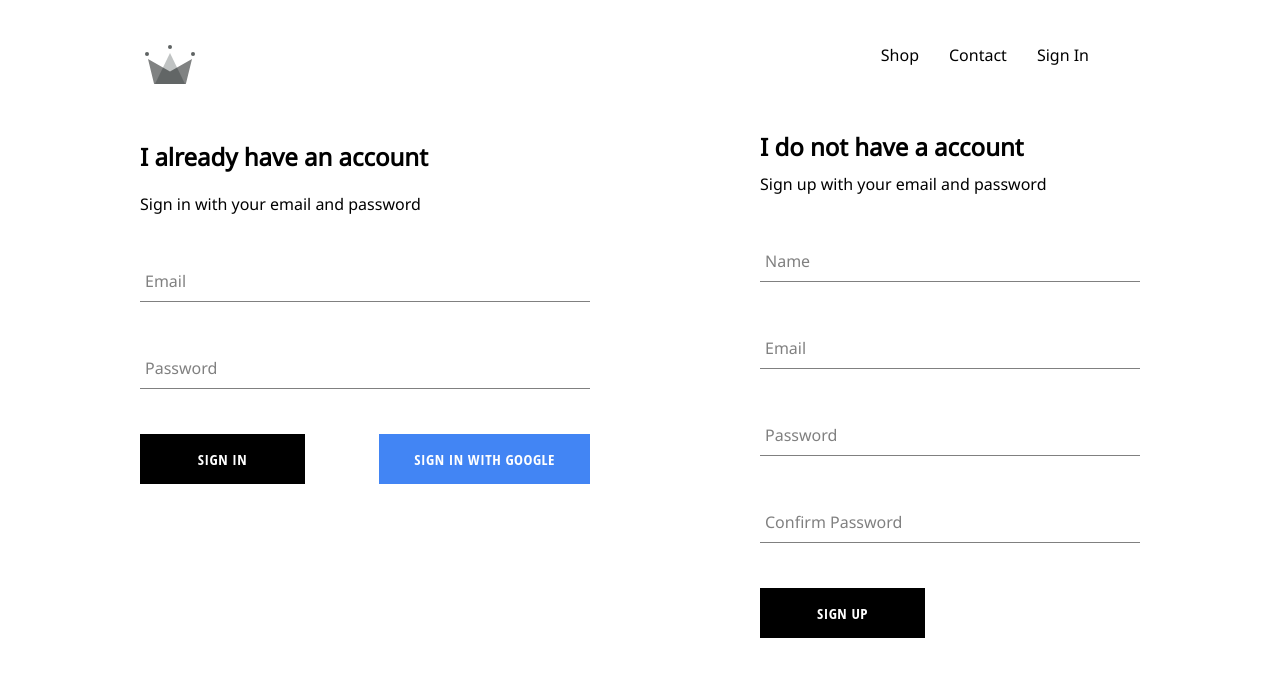
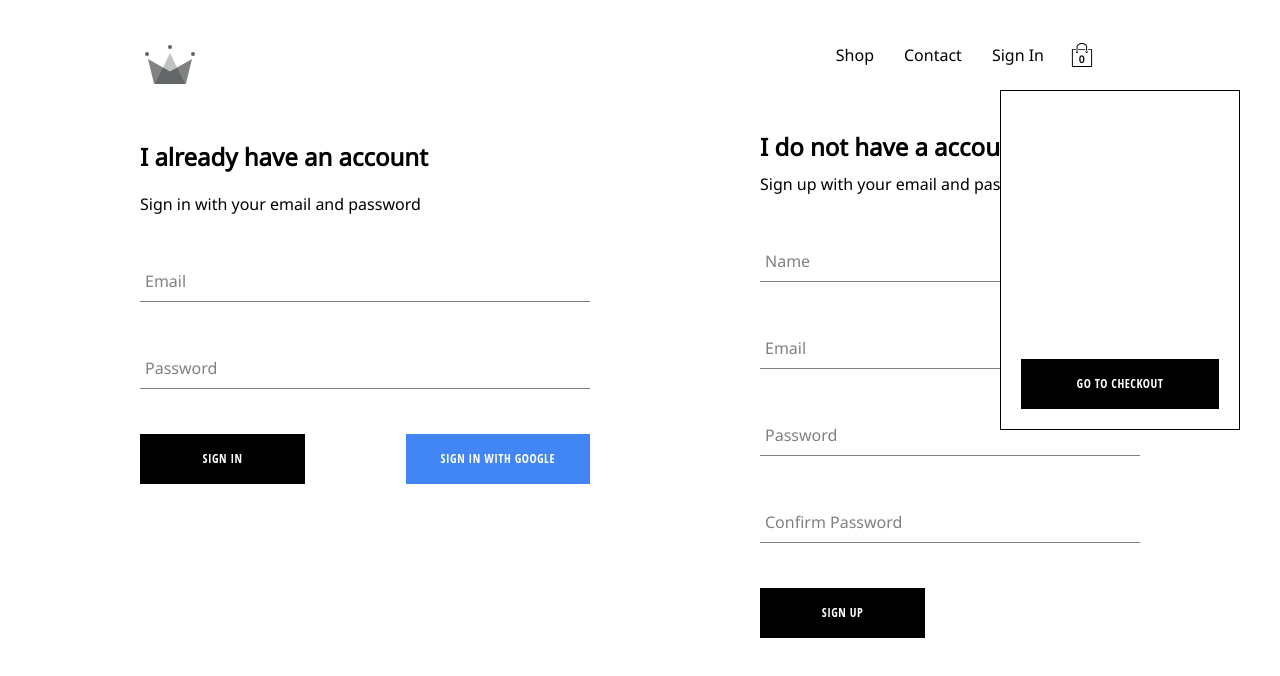
Before and after one commit to puttapraveen/e-commerce-WebApp, a React (Create React App) app: page /sign in a window 1280 px wide. Shown: the top 676 px of the page. Built offline with nearby package versions, Linux system fonts and the light colour scheme; no server answers.

Commit message:
Cart-Component-Added

```diff
--- /dev/null
+++ b/src/components/cart-dropdown/cart-dropdown.js
@@ -0,0 +1,13 @@
+import React from 'react';
+import CustomButton from '../custom-button/custom-button'
+import './cart-dropdown.scss'
+
+
+const CartDropdown=()=>(
+    <div className='cart-dropdown'>
+        <div className='cart-items'/>
+        <CustomButton>GO TO CHECKOUT</CustomButton>
+
+    </div>
+)
+export default CartDropdown
--- /dev/null
+++ b/src/components/cart-dropdown/cart-dropdown.scss
@@ -0,0 +1,24 @@
+.cart-dropdown {
+    position: absolute;
+    width: 240px;
+    height: 340px;
+    display: flex;
+    flex-direction: column;
+    padding: 20px;
+    border: 1px solid black;
+    background-color: white;
+    top: 90px;
+    right: 40px;
+    z-index: 5;
+
+    .cart-items {
+      height: 240px;
+      display: flex;
+      flex-direction: column;
+      overflow: scroll;
+    }
+
+    button {
+      margin-top: auto;
+    }
+  }
--- /dev/null
+++ b/src/components/cart-icon/cart-icon.js
@@ -0,0 +1,11 @@
+import React from 'react'
+import { ReactComponent as ShoppingIcon } from '../../assets/shopping-bag.svg'
+import './cart-icon.scss'
+
+const CardIcon=()=>(
+<div className='cart-icon'>
+    <ShoppingIcon className="shopping-icon"/>
+    <span className='item-count'>0</span>
+</div>
+)
+export default CardIcon
--- /dev/null
+++ b/src/components/cart-icon/cart-icon.scss
@@ -0,0 +1,21 @@
+.cart-icon {
+    width: 45px;
+    height: 45px;
+    position: relative;
+    display: flex;
+    align-items: center;
+    justify-content: center;
+    cursor: pointer;
+
+    .shopping-icon {
+      width: 24px;
+      height: 24px;
+    }
+
+    .item-count {
+      position: absolute;
+      font-size: 10px;
+      font-weight: bold;
+      bottom: 12px;
+    }
+  }
--- a/src/components/custom-button/custom-button.scss
+++ b/src/components/custom-button/custom-button.scss
@@ -5,7 +5,7 @@
     letter-spacing: 0.5px;
     line-height: 50px;
     padding: 0 35px 0 35px;
-    font-size: 15px;
+    font-size: 12px;
     background-color: black;
     color: white;
     text-transform: uppercase;
--- a/src/components/header/header.js
+++ b/src/components/header/header.js
@@ -4,6 +4,8 @@
 import  {Link } from 'react-router-dom'
 import { auth } from '../../firebase/firebase-utility'
 import { connect } from 'react-redux'
+import CardIcon from '../cart-icon/cart-icon'
+import CartDropdown from '../cart-dropdown/cart-dropdown'
 
 
 const Header=({currentuser})=>(
@@ -20,7 +22,6 @@
                 <Link className='option' to='/shop'>
                     Contact
                 </Link>
-
                 {
                     currentuser ?
                     <div className='option' onClick={()=>auth.signOut()}>
@@ -31,7 +32,10 @@
                         Sign In
                     </Link>
                 }
+                <CardIcon />
+
                 </div>
+                <CartDropdown />
             </div>
 
     )
```
Also changed, not shown: src/assets/shopping-bag.svg (added).
